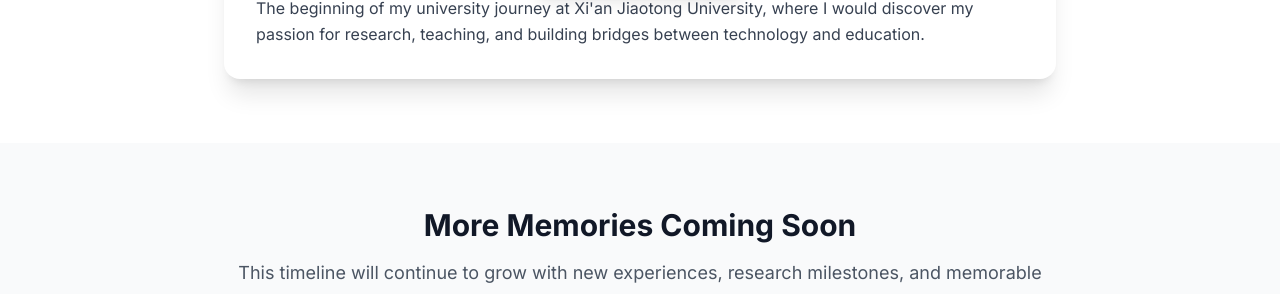
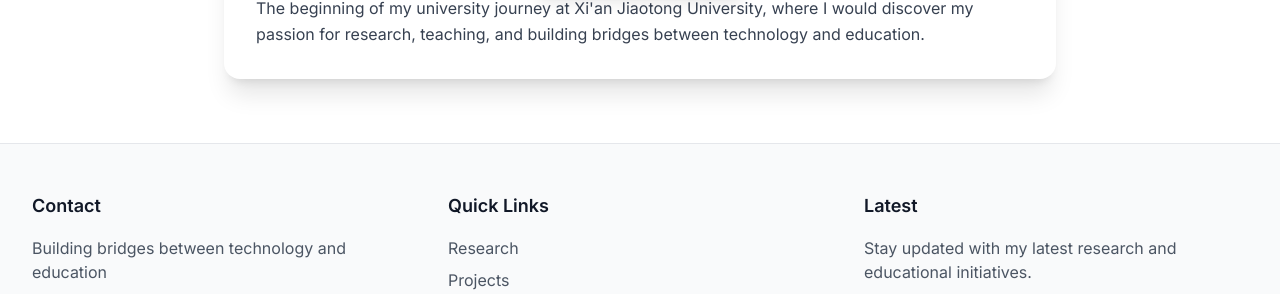
Before and after one commit to LewisLiu819/cv, an Astro site: page /photos in a window 1280 px wide. Shown: the part 3754-4048 px from the top of the page. Built offline with nearby package versions, Linux system fonts and the light colour scheme; Astro itself is replaced by a stand-in of ours.

Commit message:
bug: remove broken photo upload feat

```diff
--- a/src/pages/photos.astro
+++ b/src/pages/photos.astro
@@ -342,7 +342,7 @@ import Layout from '../layouts/Layout.astro';
   </section>
 
   <!-- Photo Upload Section -->
-  <section class="bg-gray-50 py-16">
+  <!-- <section class="bg-gray-50 py-16">
     <div class="max-w-4xl mx-auto px-4 sm:px-6 lg:px-8 text-center">
       <h2 class="text-3xl font-bold text-gray-900 mb-4">More Memories Coming Soon</h2>
       <p class="text-lg text-gray-600 mb-8">
@@ -360,7 +360,7 @@ import Layout from '../layouts/Layout.astro';
         </p>
       </div>
     </div>
-  </section>
+  </section> -->
 
   <!-- Photo Gallery Modal -->
   <div id="photoGalleryModal" class="fixed inset-0 bg-black bg-opacity-75 z-50 hidden">
```
